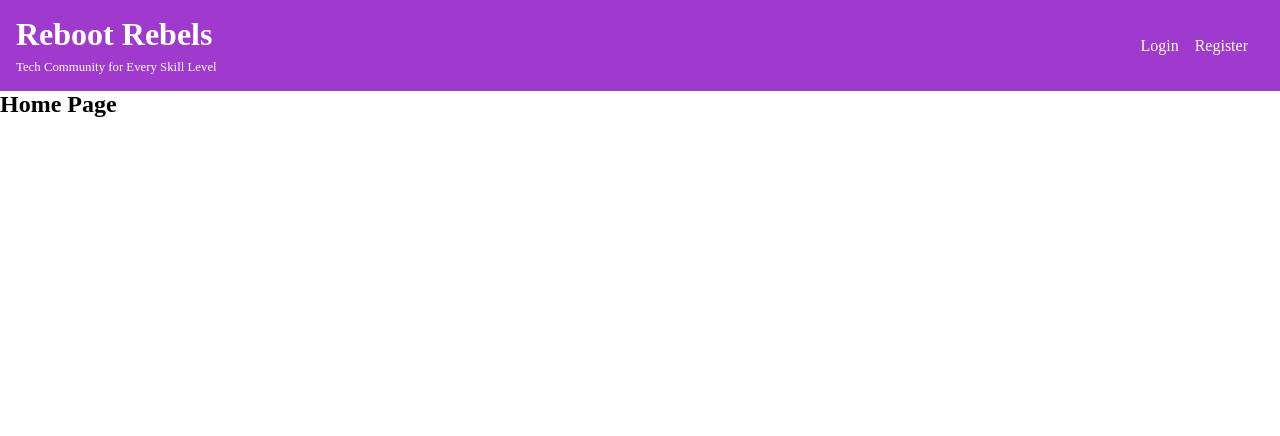
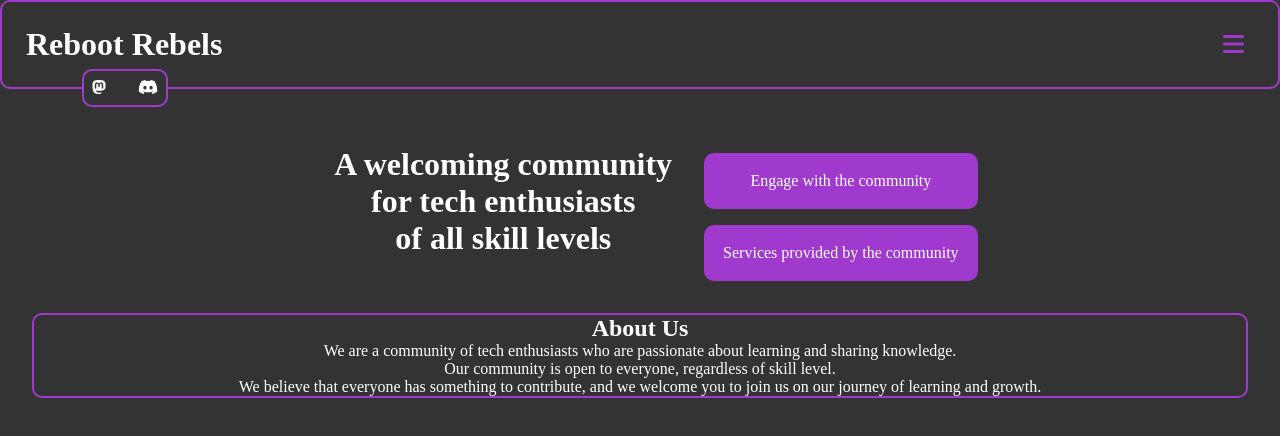
Before and after one commit to rebootrebels-za/website, a Vue app in the folder frontend/: page / in a window 1280 px wide. Shown: the top 436 px of the page. Built offline with nearby package versions, Linux system fonts and the light colour scheme.

Commit message:
playing around with frontend structure

```diff
--- a/frontend/src/App.vue
+++ b/frontend/src/App.vue
@@ -2,17 +2,20 @@
     <div id="app">
         <Header />
         <router-view></router-view>
+        <Footer />
     </div>
   </template>
 
   <script>
 
   import Header from './components/Header.vue';
+  import Footer from './components/Footer.vue';
 
   export default {
     name: 'App',
     components: {
-      Header
+      Header,
+      Footer
     }
   };
   </script>
@@ -32,7 +35,20 @@
         --primary-text-color-light: hsl(0, 0%, 100%);
     }
 
+    body {
+        background-color: var(--secondary-color);
+    }
+
+
     .hide{
         display: none;
     }
+
+    .link {
+        color: white;
+        text-decoration: none;
+        &:hover {
+            cursor: pointer;
+        }
+    }
   </style>
--- /dev/null
+++ b/frontend/src/components/About.vue
@@ -0,0 +1,33 @@
+<template>
+  <div class="about">
+    <h2 class="about__title">
+        About Us
+    </h2>
+    <p class="about__description">
+        We are a community of tech enthusiasts who are passionate about learning and sharing knowledge. <br>Our community is open to everyone, regardless of skill level. <br>We believe that everyone has something to contribute, and we welcome you to join us on our journey of learning and growth.
+    </p>
+  </div>
+</template>
+
+<script>
+export default {
+    name: 'AboutComponent',
+}
+</script>
+
+<style>
+    .about {
+        margin: 2rem;
+        border: 2px solid var(--primary-color);
+        border-radius: 10px;
+    }
+    .about__title {
+        text-align: center;
+        color: var(--primary-text-color-light);
+    }
+    .about__description {
+        text-align: center;
+        margin: 0 2rem;
+        color: var(--primary-text-color-light);
+    }
+</style>
--- /dev/null
+++ b/frontend/src/components/Footer.vue
@@ -0,0 +1,26 @@
+<template>
+    <div class="footer">
+        <div class="footer__sitemap">
+
+        </div>
+        <div class="footer__contact-information">
+
+        </div>
+        <div class="footer__logo">
+
+        </div>
+    </div>
+</template>
+
+<script>
+  export default {
+    name: 'FooterComponent',
+  }
+</script>
+
+<!-- Add "scoped" attribute to limit CSS to this component only -->
+<style scoped>
+    .footer {
+        background-color: var(--primary-color);
+    }
+</style>
--- a/frontend/src/components/Header.vue
+++ b/frontend/src/components/Header.vue
@@ -1,68 +1,89 @@
 <template>
-    <div class="header">
-        <div class="header__brand-text">
-            <h1 class="brand-text__brand-name">
-                <router-link to="/" class="link no-underline">Reboot Rebels</router-link>
-            </h1>
-            <sub class="brand-text__slogan">
-                Tech Community for Every Skill Level
-            </sub>
+    <header>
+        <h1 class="header__title">
+            <router-link to="/" class="link">Reboot Rebels</router-link>
+        </h1>
+        <div class="header__socials on-list">
+            <a href="https://mastodon.social/@rebootrebels" class="link"><i class="fa-brands fa-mastodon"></i></a>
+            <a href="https://discord.gg/fTmaQAKxp4" class="link"><i class="fa-brands fa-discord"></i></a>
         </div>
-        <div class="header__socials hide">
-            <a href="#" class="link socials__link"><i class="fa-brands fa-mastodon socials__icon"></i></a>
-            <a href="#" class="link socials__link"><i class="fa-brands fa-discourse socials__icon"></i></a>
-            <a href="#" class="link socials__link"><i class="fa-solid fa-comment-dots socials__icon"></i></a>
+        <div class="header__navigation">
+            <i class="fa-solid fa-bars hamburger-menu link" @click="burgerShow(); changeBurgerMenuIcon()"></i>
+            <div class="navigation__menu hide">
+                <ul class="menu__list on-list">
+                    <li class="menu__item"><router-link to="/" class="link">Home</router-link></li>
+                    <li class="menu__item"><router-link to="/about" class="link">About</router-link></li>
+                    <li class="menu__item"><router-link to="/blog" class="link">Blog</router-link></li>
+                    <li class="menu__item"><router-link to="/contact" class="link">Contact</router-link></li>
+                    <li class="menu__item"><router-link to="/services" class="link">Services</router-link></li>
+                </ul>
+            </div>
         </div>
-        <div class="header__nav">
-            <router-link to="/login" class="link nav__login">Login</router-link>
-            <router-link to="/register" class="link nav__register">Register</router-link>
-        </div>
-    </div>
+    </header>
 </template>
 
 <script>
   export default {
     name: 'HeaderComponent',
+    methods: {
+    burgerShow() {
+        const menu = document.querySelector('.navigation__menu');
+        menu.classList.toggle('hide');
+    },
+    changeBurgerMenuIcon() {
+        const icon = document.querySelector('.hamburger-menu');
+        const navMenu = document.querySelector('.navigation__menu');
+        if (navMenu.classList.contains('hide')) {
+            icon.classList.add('fa-bars');
+            icon.classList.remove('fa-x');
+        } else {
+            icon.classList.add('fa-x');
+            icon.classList.remove('fa-bars');
+        }
+    }
   }
+}
 </script>
 
 <!-- Add "scoped" attribute to limit CSS to this component only -->
 <style scoped>
-    .header {
+    header {
         display: flex;
+        background-color: var(--secondary-color);
         justify-content: space-between;
         align-items: center;
-        padding: 1rem;
-        background-color: var(--primary-color);
-        color: white;
+        padding: 1.5rem; /*Consider changing the scale*/
+        border: 2px solid var(--primary-color);
+        border-radius: 10px;
+        position: relative;
     }
-    .brand-text__brand-name {
-        margin: 0;
+    .header__socials {
+        position: absolute;
+        left: 5rem; /*How does this scale??*/
+        bottom: -20px;
+
     }
-    .brand-text__slogan {
-        font-size: 0.8rem;
+    .on-list {
+        border: 2px solid var(--primary-color);
+        border-radius: 10px;
+        padding: 0.5rem;
+        background-color: var(--secondary-color);
+        display: flex;
+        gap: 2rem;
     }
-    .nav__login {
-        margin-right: 1rem;
+    .hamburger-menu {
+        color: var(--primary-color);
+        font-size: 1.5rem;
+        padding-right: 10px;
     }
-    .nav__register {
-        margin-right: 1rem;
-    }
-    .link {
-        color: white;
-        text-decoration: none;
-    }
-    .link:hover {
-        text-decoration: underline;
-    }
-    .no-underline:hover {
-        text-decoration: none;
-    }
-    .socials__icon {
-        margin-right: 1rem;
-        font-size: 1.5rem;
-    }
-    .socials__link {
-        color: white;
+     .navigation__menu {
+        position: absolute;
+        right: 3rem;
+        bottom: -20px;
+     }
+    .menu__list {
+        list-style-type: none;
+        display: flex;
+        gap: 1rem;
     }
 </style>
--- /dev/null
+++ b/frontend/src/components/Hero.vue
@@ -0,0 +1,68 @@
+<template>
+    <div class="hero">
+        <div class="hero__content">
+            <h2 class="hero__content__community-description">
+                A welcoming community <br>for tech enthusiasts <br>of all skill levels
+            </h2>
+            <div class="CTA-Navigation">
+                <div class="CTA-Navigation__box link">
+                    <p class="box__title">Engage with the community</p>
+                </div>
+                <div class="CTA-Navigation__box link">
+                    <p class="box__title">Services provided by the community</p>
+                </div>
+            </div>
+        </div>
+    </div>
+</template>
+
+<script>
+  export default {
+    name: 'HeroComponent',
+  }
+</script>
+
+<!-- Add "scoped" attribute to limit CSS to this component only -->
+<style scoped>
+    .hero {
+        display: flex;
+        justify-content: center;
+        align-items: center;
+        margin-top: 2rem;
+        /* background: linear-gradient(rgba(0, 0, 0, 0.65), rgba(0, 0, 0, 0.45)), url(https://picsum.photos/id/227/800/300) center/cover no-repeat;
+        height: 100%; Artificial height to make the image visible */
+    }
+    .hero__content {
+        display: flex;
+        align-items: center;
+    }
+    .hero__content__community-description {
+        text-align: center;
+        margin: 0 2rem;
+        color: var(--primary-text-color-light);
+        font-size: 2rem;
+    }
+    .content__background{
+        position: ;
+    }
+    .CTA-Navigation {
+        display: flex;
+        justify-content: space-around;
+        margin-top: 2rem;
+        flex-direction: column;
+        gap: 1rem;
+        align-items: center;
+    }
+    .CTA-Navigation__box {
+        background-color: var(--primary-color);
+        padding: 1rem;
+        border-radius: 10px;
+        border-color: var(--primary-color);
+        border-style: solid;
+        width: 100%;
+        text-align: center;
+    }
+    .box__title {
+        color: var(--primary-text-color-light);
+    }
+</style>
--- a/frontend/src/view/HomePage.vue
+++ b/frontend/src/view/HomePage.vue
@@ -1,12 +1,18 @@
 <template>
-    <h2>Home Page</h2>
+    <Hero />
+    <About />
 </template>
 
 <script>
+
+    import Hero from '../components/Hero.vue';
+    import About from '../components/About.vue';
+
     export default {
         name: 'HomePage',
-    props: {
-      msg: String
+        components: {
+            Hero,
+            About
         }
     }
 </script>
```
Also changed, not shown: frontend/src/assets/logo.png (deleted). Lines whose indentation alone changed are shown as unchanged.
